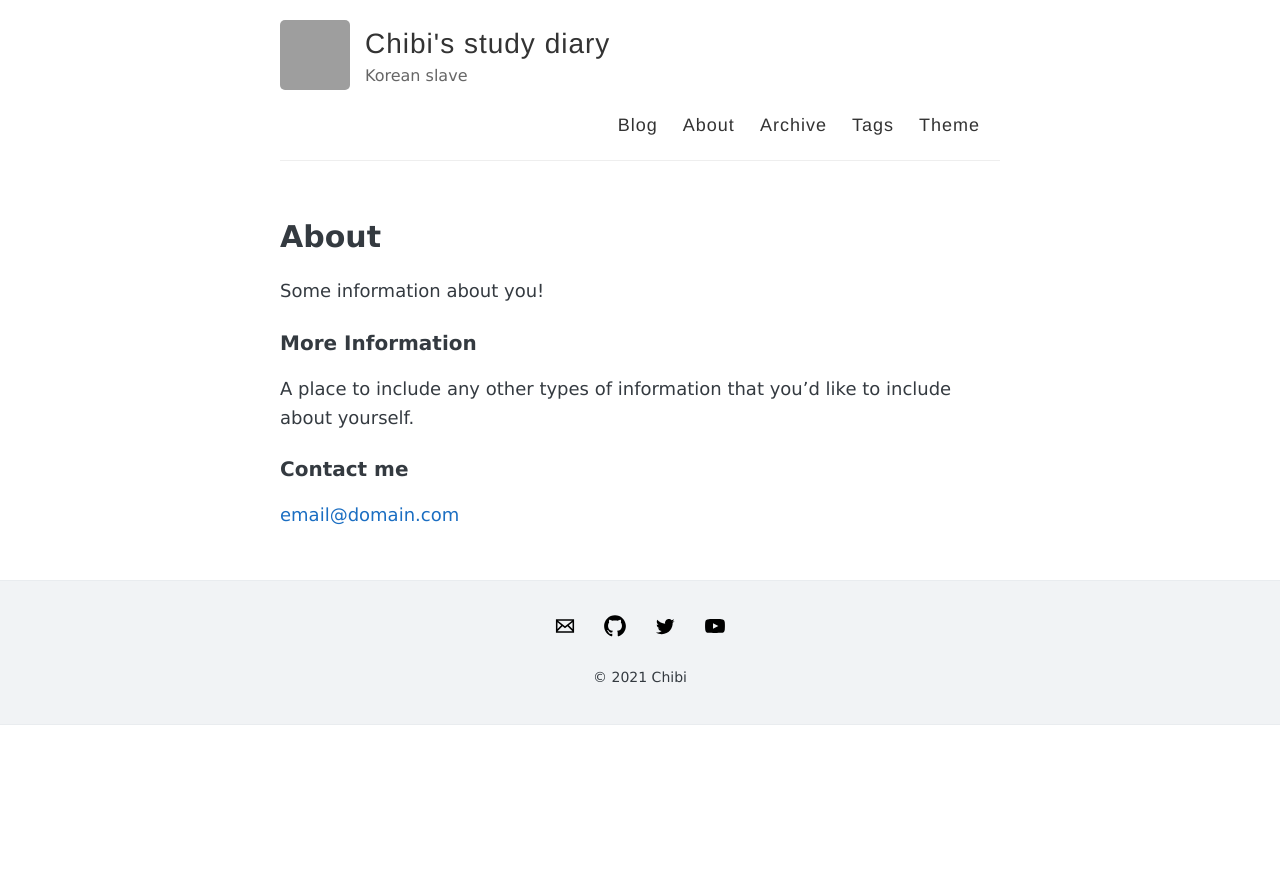
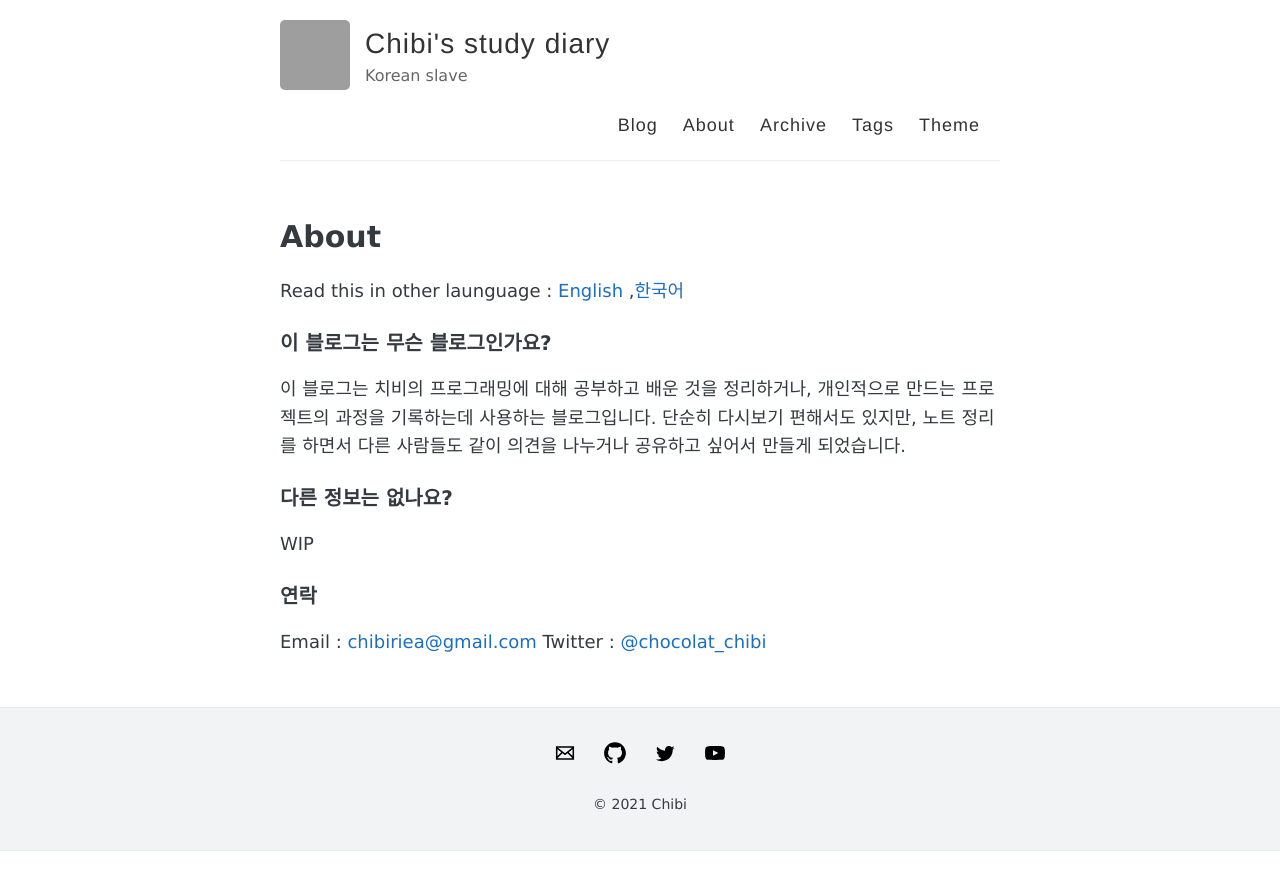
Before and after one commit to chibi-chichi/chibi-chichi.github.io, a Jekyll site: the page built from about.md, in a window 1280 px wide. Shown: the top 890 px of the page. Built offline with Jekyll 4.4.1, drawn with Linux system fonts in a browser that asks for light colours; grey boxes are pictures that could not be loaded.

Commit message:
Update about.md

```diff
--- a/about.md
+++ b/about.md
@@ -4,12 +4,17 @@ title: About
 permalink: /about/
 ---
 
-Some information about you!
+Read this in other launguage : [English]() ,[한국어]()
 
-### More Information
+### 이 블로그는 무슨 블로그인가요?
 
-A place to include any other types of information that you'd like to include about yourself.
+이 블로그는 치비의 프로그래밍에 대해 공부하고 배운 것을 정리하거나, 개인적으로 만드는 프로젝트의 과정을 기록하는데 사용하는 블로그입니다. 단순히 다시보기 편해서도 있지만, 노트 정리를 하면서 다른 사람들도 같이 의견을 나누거나 공유하고 싶어서 만들게 되었습니다.
 
-### Contact me
+### 다른 정보는 없나요?
 
-[email@domain.com](mailto:email@domain.com)
+WIP
+
+### 연락
+
+Email : [chibiriea@gmail.com](mailto:chibiriea@gmail.com)
+Twitter : [@chocolat_chibi](https://twitter.com/chocolat_chibi)
```
